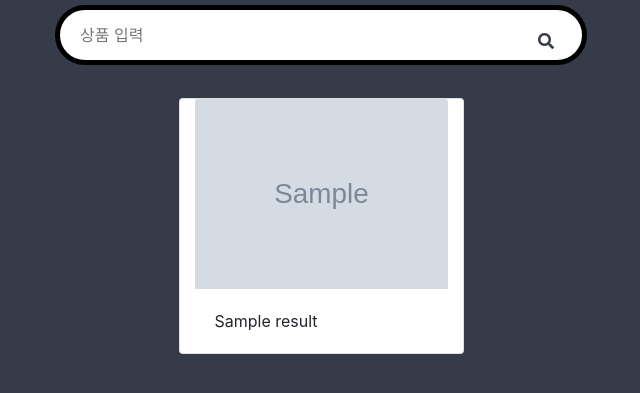
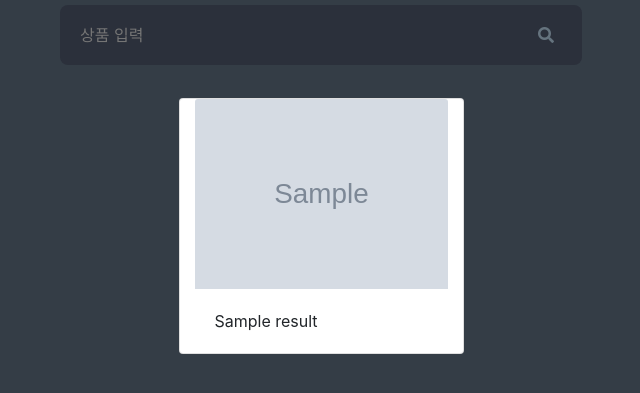
Before and after one commit to jongwoo328/toy_pjt, a Django app: template hotdealapp/templates/hotdealapp/result.html in a window 1280 px wide. Shown: the top 393 px of the page, without its empty margins (319-959 px from the left). Run offline with Django 3.2, Linux system fonts and the light colour scheme; tables that the repository leaves empty hold one stand-in row (values such as "Sample post"); the template is opened without the code that fills it: values that come from a table or form of the project are taken from there, most other values are stand-ins (such as "Sample title", 1, 10 or a date in 2020); grey boxes marked "Sample" are stand-in pictures; some libraries are stand-ins or nearby versions.

Commit message:
0427 | finished inputChange

```diff
--- a/hotdealapp/templates/hotdealapp/index.html
+++ b/hotdealapp/templates/hotdealapp/index.html
@@ -8,7 +8,7 @@
 
     .icon {
         border-radius: 20px;
-        border: 2px solid black;
+        border: 2px solid #343d46;
         margin: 0 30px;
         width: 70px;
         height: 70px;
--- a/hotdealapp/templates/hotdealapp/result.html
+++ b/hotdealapp/templates/hotdealapp/result.html
@@ -8,7 +8,7 @@
             {% csrf_token %}
             <div class="container h-100 d-flex justify-content-center align-items-center">
                 <div class="d-flex justify-content-center h-100">
-                    <div class="searchbar d-flex justify-content-between">
+                    <div class="searchbar d-flex justify-content-between align-items-center">
                         {{ form }}
                         <button class="bg-transparent border-0">
                             <div class="search_icon text-white text-decoration-none"><i class="fas fa-search"></i></div>
@@ -26,7 +26,7 @@
             <div class="card col-3 mx-1 my-1">
                 <img class="card-img-top" src="{{ result.img }}">
                 <div class="card-body">
-                  <p class="card-text">{{ result.title }}</p>
+                    <p class="card-text">{{ result.title }}</p>
                 </div>
             </div>
             {% endfor %}
--- a/static/css/style.css
+++ b/static/css/style.css
@@ -2,14 +2,13 @@
     margin-bottom: auto;
     margin-top: auto;
     height: 60px;
-    background-color:white;
-    border-radius: 30px;
+    background-color:#2b303b;
+    border-radius: 8px;
     padding: 10px;
-    border: 5px solid black;
 }
 
 .search_input {
-    color: #353b48;
+    color: #65737e;
     border: 0;
     outline: 0;
     background: none;
@@ -33,9 +32,9 @@
 }
 
 i {
-    color: #353b48;
+    color: #65737e;
 }
 
 body {
-    background: #353b48;
+    background: #343d46;
 }
```
